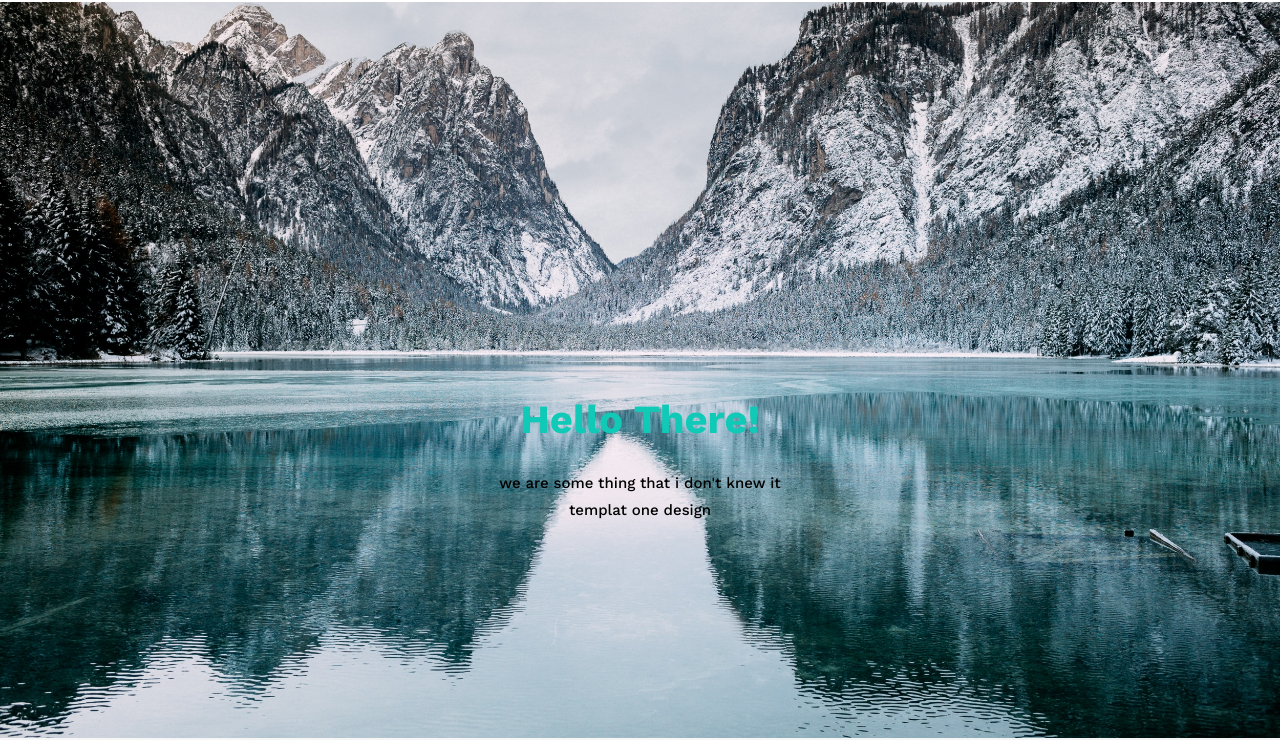
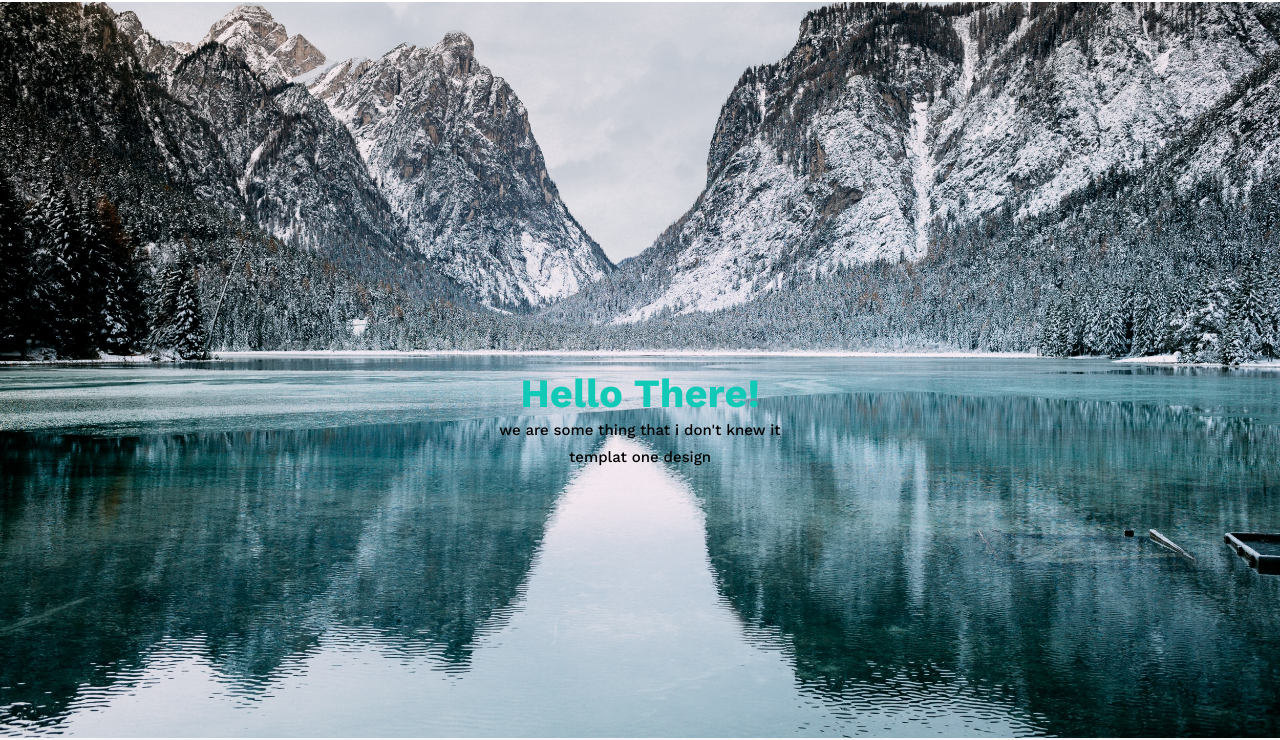
Before and after one commit to Muscabbb/leon, a plain HTML site: page index.html in a window 1280 px wide. Shown: the part 62-802 px from the top of the page. Drawn offline with nearby package versions, Linux system fonts and the light colour scheme; a web font is replaced by a local one.

Commit message:
it's ready

```diff
--- a/index.html
+++ b/index.html
@@ -6,8 +6,6 @@
     <!-- Main css file -->
     <link rel="stylesheet" href="css/leon.css">
     <!-- render all elements normaly -->
-    <link rel="stylesheet" href="/css/normalize.css">
-
     <!--Google fonts -->
 
     <link rel="preconnect" href="https://fonts.googleapis.com">
```
Also changed, not shown: fart.txt (added).
